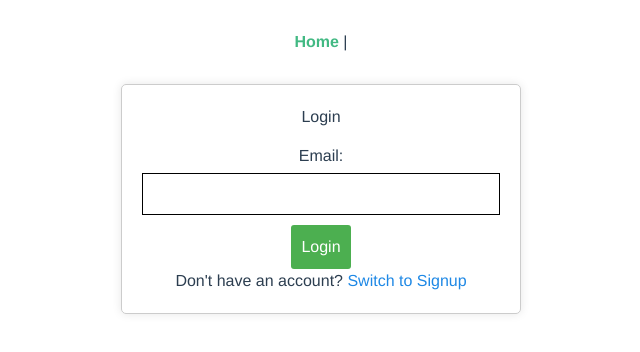
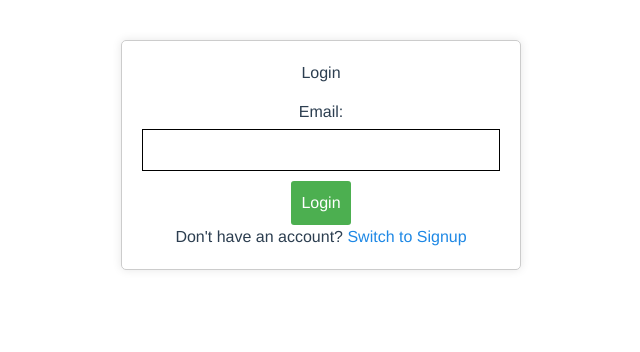
Before and after one commit to nelsongei/portal_api_frontend, a Vue app: page /#/ in a window 1280 px wide. Shown: the top 352 px of the page, without its empty margins (319-959 px from the left). Built offline with nearby package versions, Linux system fonts and the light colour scheme; what @vue/cli-plugin-eslint would draw is missing.

Commit message:
reponses on endpoints

```diff
--- a/src/App.vue
+++ b/src/App.vue
@@ -1,9 +1,23 @@
 <template>
-  <nav>
+  <nav v-if="checkAuth()">
     <router-link to="/">Home</router-link> |
   </nav>
   <router-view/>
 </template>
+<script>
+export default {
+  data() {
+    return {
+      token: localStorage.getItem('api_token'),
+    }
+  },
+  methods:{
+    checkAuth(){
+      return Boolean(localStorage.getItem("api_token"));
+    },
+  },
+}
+</script>
 
 <style>
 #app {
--- a/src/router/index.js
+++ b/src/router/index.js
@@ -2,6 +2,7 @@ import { createRouter, createWebHashHistory } from 'vue-router'
 import HomeView from '../views/HomeView.vue'
 import OtpView from "@/views/OtpView.vue";
 import DashboardView from "@/views/DashboardView.vue";
+import AuthorView from "@/views/AuthorView.vue";
 
 const routes = [
   {
@@ -26,6 +27,14 @@ const routes = [
     meta: {
       requiresAuth: true,
     }
+  },
+  {
+    path: "/author",
+    name:"author",
+    component: AuthorView,
+    meta:{
+      requiresAuth: true,
+    }
   }
 ]
 
--- /dev/null
+++ b/src/views/AuthorView.vue
@@ -0,0 +1,4 @@
+<template>
+  <div></div>
+</template>
+<script></script>
--- a/src/views/HomeView.vue
+++ b/src/views/HomeView.vue
@@ -1,5 +1,5 @@
 <template>
-  <div class="home">
+  <div class="home m-10">
     <HelloWorld />
   </div>
 </template>
--- a/src/views/OtpView.vue
+++ b/src/views/OtpView.vue
@@ -2,16 +2,10 @@
   <div class="flex items-center justify-center h-screen">
     <div class="bg-white p-8 rounded shadow-md w-80">
       <h2 class="text-2xl font-bold mb-4">Enter OTP</h2>
-
-      <!-- OTP Input Fields -->
       <div class="grid grid-cols-4 gap-2 mb-6">
         <input type="text" v-model="otp" maxlength="4"
                class="col-span-4 p-3 text-center border border-gray-300 rounded focus:outline-none focus:border-blue-500">
-        <!--        <input v-model="otp" type="text" maxlength="1" v-for="(digit, index) in Array.from({ length: 4 })" :key="index"-->
-        <!--               class="col-span-1 p-3 text-center border border-gray-300 rounded focus:outline-none focus:border-blue-500">-->
       </div>
-
-      <!-- Submit Button -->
       <button @click="verifyOTP"
               class="bg-blue-500 text-white py-2 px-4 rounded hover:bg-blue-700 focus:outline-none focus:shadow-outline-blue">
         Verify OTP
@@ -35,8 +29,9 @@ export default {
         'email': localStorage.getItem('email')
       })
           .then((response) => {
-            localStorage.setItem('api_token',response.data.token)
-            this.$router.push({name:'dashboard'})
+            localStorage.setItem('api_token', response.data.token)
+            this.$router.push({name: 'dashboard'})
+            window.location.reload();
           })
           .catch((e) => {
             console.log(e)
```
Also changed, not shown: src/components/HelloWorld.vue (+9 -11 lines).
